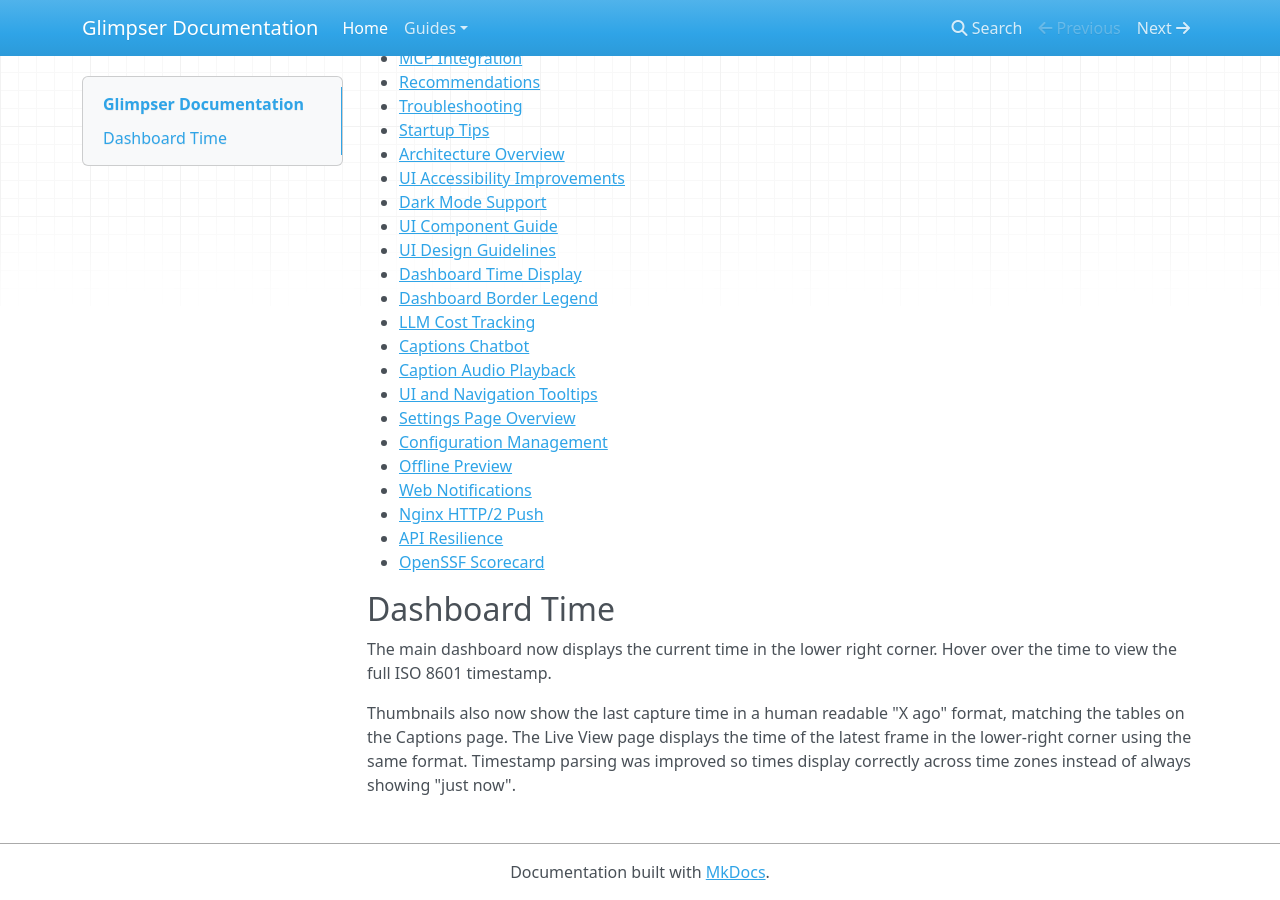
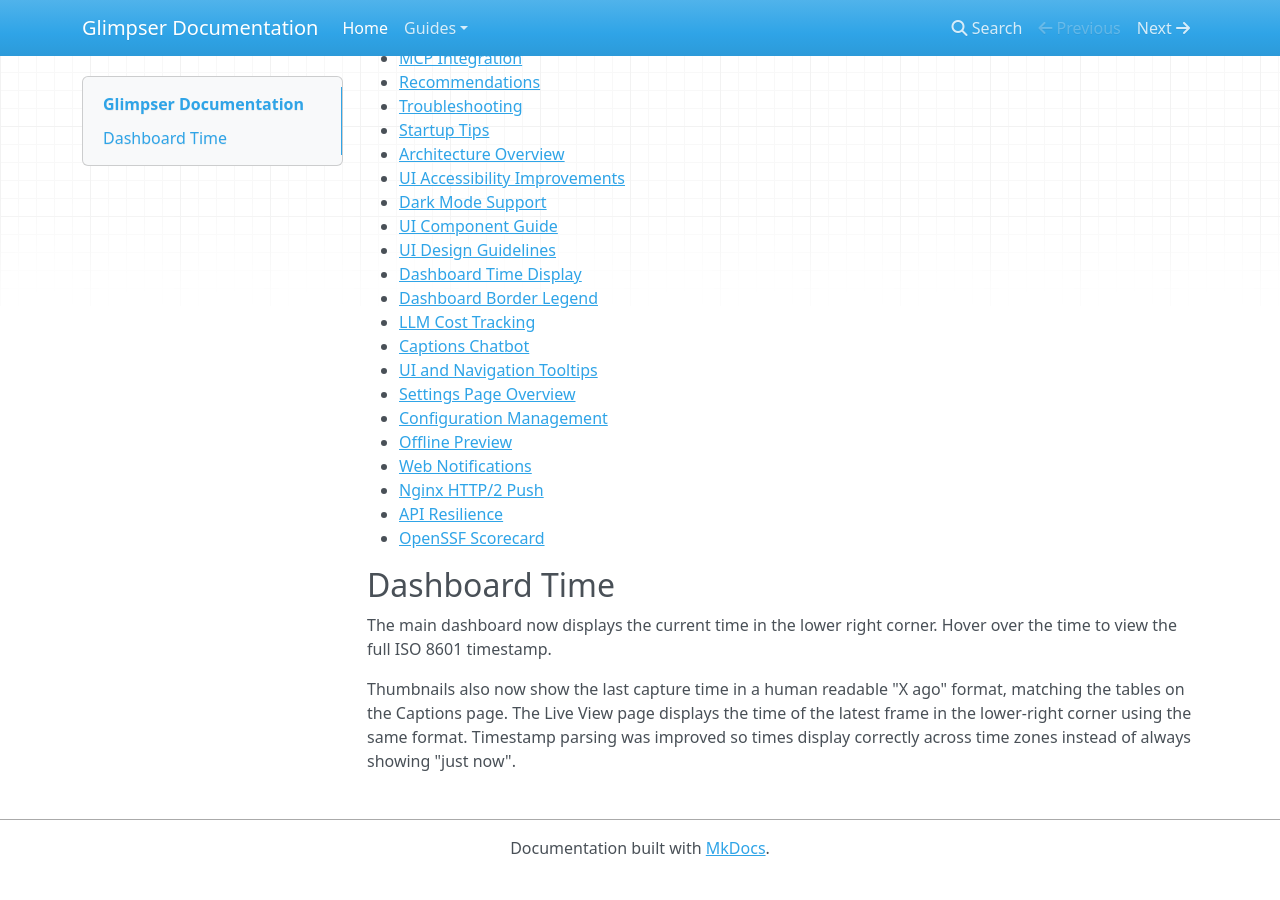
Before and after one commit to KristopherKubicki/glimpser, an MkDocs documentation site: the page built from docs/index.md, in a window 1280 px wide and 900 px high, scrolled down 800 px. Built offline with MkDocs 1.6.1, drawn with Linux system fonts in a browser that asks for light colours; nearby versions of some CDN libraries; after the commit the page ends 1676 px from its top, so only the background shows below that.

Commit message:
more mkdocs fixes :notebook:

```diff
--- a/docs/index.md
+++ b/docs/index.md
@@ -41,7 +41,6 @@
 - [Dashboard Border Legend](border_legend.md)
 - [LLM Cost Tracking](cost_tracking.md)
 - [Captions Chatbot](chatbot.md)
-- [Caption Audio Playback](caption_audio.md)
 - [UI and Navigation Tooltips](tooltips.md)
 - [Settings Page Overview](settings_page.md)
 - [Configuration Management](config_management.md)
```
